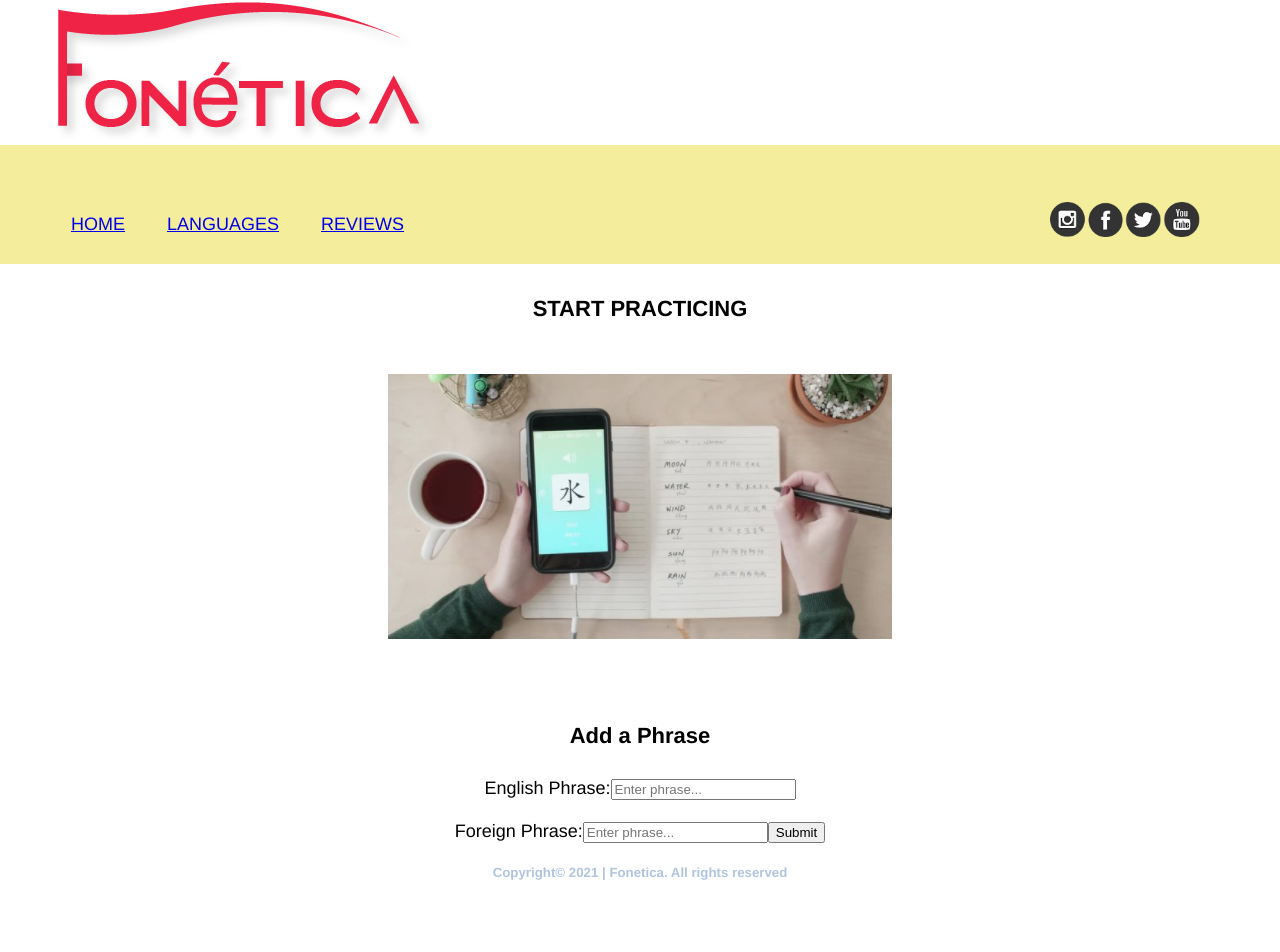
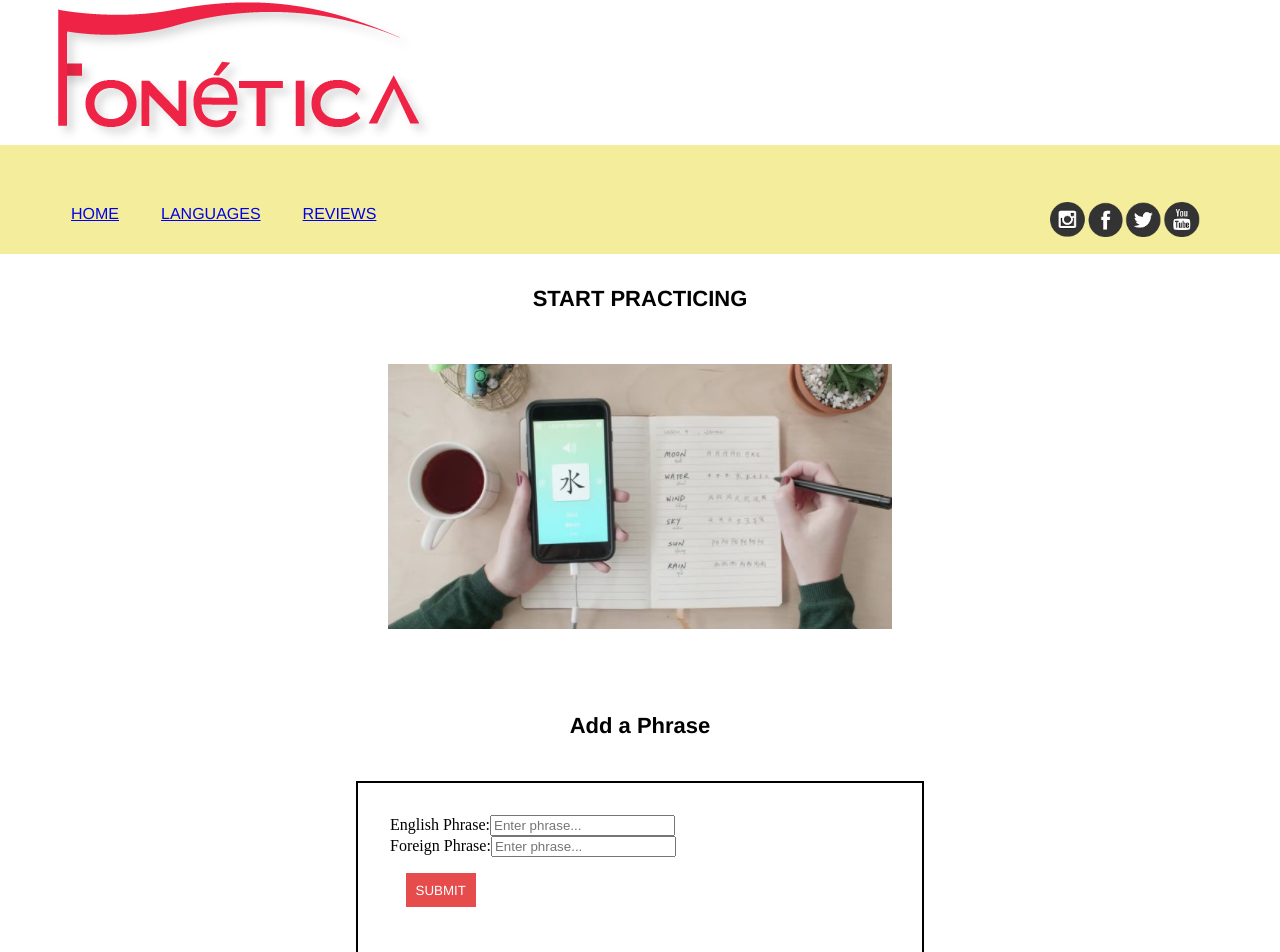
Before and after one commit to chica25/Fonetica_frontend, a React (Create React App) app: page /languages/phrases/1 in a window 1280 px wide. Shown: the part 55-1007 px from the top of the page. Before the commit the page ends 957 px from the top, so only its background shows below. Built offline with nearby package versions, Linux system fonts and the light colour scheme; no server answers.

Commit message:
Modify form styles

```diff
--- a/src/components/PhraseForm.js
+++ b/src/components/PhraseForm.js
@@ -37,13 +37,14 @@ class PhraseForm extends React.Component {
                return(
                 <div>
                     <h2 className="form-title">Add a Phrase</h2>
-                    <form className="form" onSubmit={this.phraseSubmitHandler} >
+                    <form className="form" onSubmit={this.phraseSubmitHandler}>
                         <label>English Phrase:</label>
                         <input placeholder="Enter phrase..."type="text" id="english_phrase" name="english_phrase" onChange={this.handlePhraseInput} value={this.state.english_phrase}/>
-                        <br/><br/>
+                        <br/>
                         <label>Foreign Phrase:</label>
-                        <input placeholder="Enter phrase..."type="text" id="foreign_phrase" name="foreign_phrase" onChange={this.handlePhraseInput} value={this.state.foreign_phrase}/>
-                        <input type="submit" />
+                        <input placeholder="Enter phrase..." type="text" id="foreign_phrase" name="foreign_phrase" onChange={this.handlePhraseInput} value={this.state.foreign_phrase}/>
+                        <br/>
+                       <button id="form-btn" type="submit">Submit</button>
                     </form>
                 </div>
             )
--- a/src/style.css
+++ b/src/style.css
@@ -1,8 +1,6 @@
 
 body {
   margin: 0;
-  font-family: helvetica;
-  color:black;
 }
 
 .logo {
@@ -24,13 +22,14 @@ body {
 
 }
 
-.li {
+li {
   margin-top: 20px;
   font-family: Helvetica Neue;
   color: white;
   font-size: 18px;
   text-align: center;
-  margin: 5px 5px;
+  margin: -4px 5px;
+  text-decoration: none;
 }
 
 .nav-type {
@@ -204,22 +203,57 @@ li {
   margin-left: 450px;
 }
 .form-title {
+  position:relative;
   text-align: center;
   font-family: Helvetica Neue;
   font-style: normal;
   font-size: 22px;
   color: rgb(1, 1, 1);
   padding: 10px;
+  border:0;
 }
 
+/* .english-phrase {
+  text-align: center;
+  position:relative;
+}
+
+.foreign-phrase {
+  text-align: center;
+  position:relative;
+} */
+
  .form {
-  margin: 10px 10px;
+  /* margin: 10px 10px;
   color:rgb(0, 0, 0);
   font-family: Helvetica Neue;
   font-size: 18px;
   text-align: center;
-  margin: 0px 100px;
+  margin: 0px 100px; */
+  max-width: 500px;
+  margin: 2rem auto;
+  border: 2px solid;
+  padding: 2rem;
+  width: 600px;
+  display: block;
+   /* label{
+    display:block;
+ }
+  input, type{
+    diplay:block;
+  }  */
+}
 
+#form-btn {
+  border: 0;
+  background:rgb(230, 76, 76);
+  padding: 0.6rem;
+  color: white;
+  margin: 1rem;
+  width: auto;
+  text-transform: uppercase;
+  font-family: Helvetica Neue;
+  cursor:pointer;
 }
 
 .input {
@@ -230,9 +264,7 @@ li {
   background: #f3f0f1;
   margin-bottom: 25px;
   border-radius: 32px;
-  text-align: center;
-  cursor: pointer;
-  transition: all 0.1s ease-in-out;
+
 }
 
 .footer {
```
Also changed, not shown: 1 other file (tests, documents, lock files or other folders).
